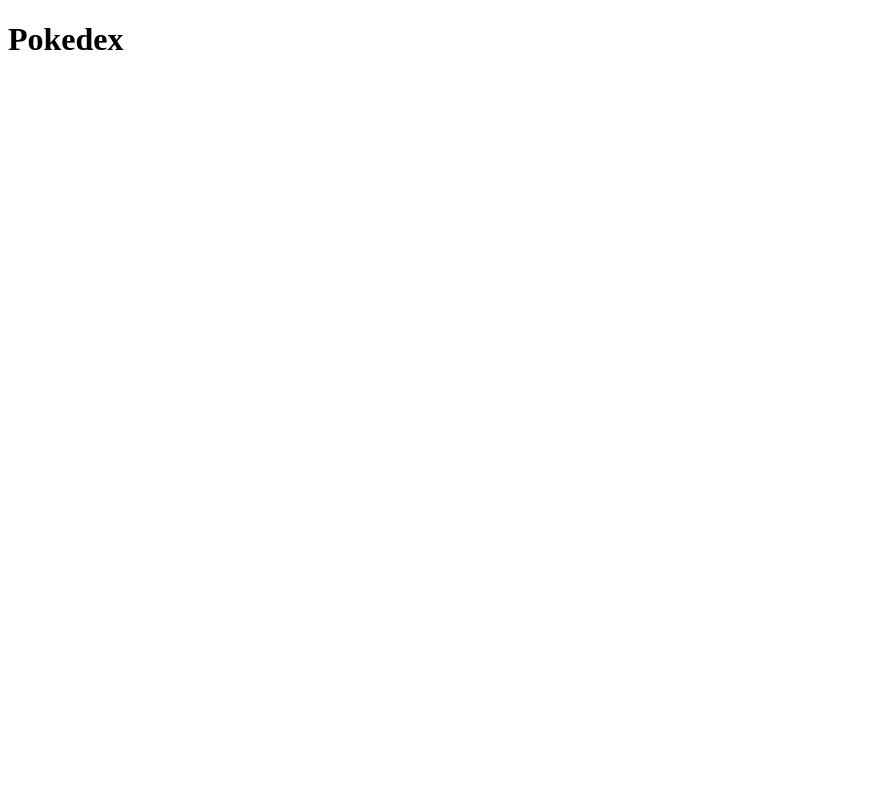
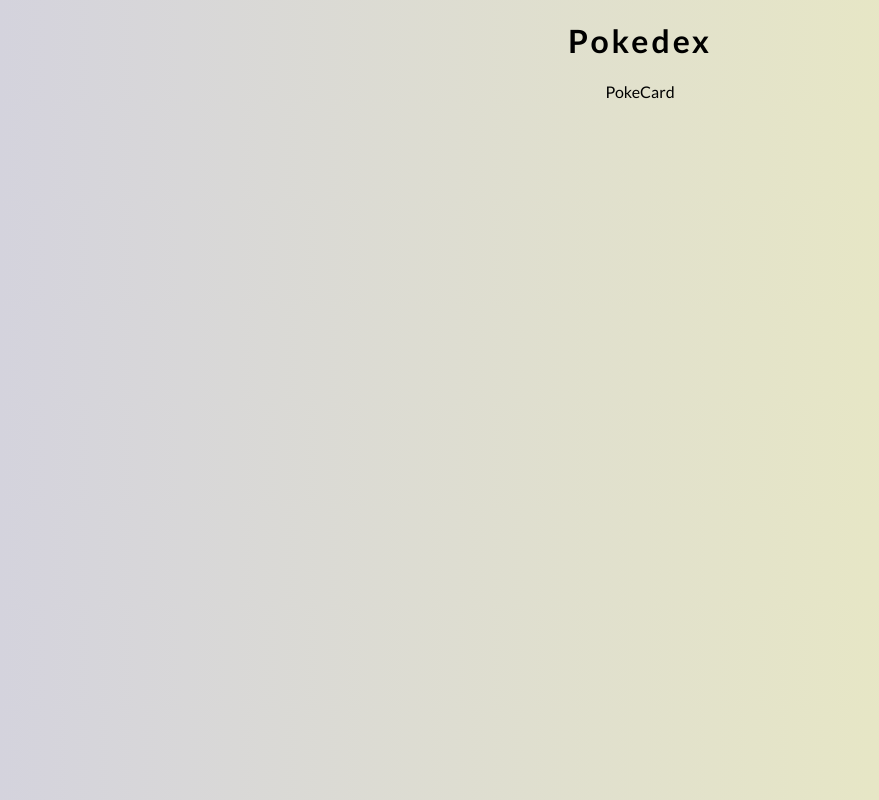
Before and after one commit to thiagomartns/pokedex-react, a React (Create React App) app: page / in a window 1280 px wide. Shown: the whole page, without its empty margins (0-879 px from the left). Built offline with nearby package versions, Linux system fonts and the light colour scheme.

Commit message:
HTML e estilos adicionados no componente raiz

```diff
--- a/src/App.jsx
+++ b/src/App.jsx
@@ -1,9 +1,12 @@
-
+import './App.scss'
 
 function App() {
   return (
     <div className="App">
       <h1>Pokedex</h1>
+      <div className="poke-container" id="pokecontainer">
+        PokeCard
+      </div>
     </div>
   );
 }
--- /dev/null
+++ b/src/App.scss
@@ -0,0 +1,30 @@
+@import './global.scss';
+
+* {
+  box-sizing: border-box;
+}
+
+body {
+  background: $background-yellow;
+  background: linear-gradient(to right, $background-gray, $background-yellow);
+  font-family: "Lato", sans-serif;
+  display: flex;
+  flex-direction: column;
+  align-items: center;
+  justify-content: center;
+  margin: 0;
+  text-align: center;
+
+  h1 {
+    letter-spacing: 3px;
+  }
+
+  .poke-container {
+    display: flex;
+    flex-wrap: wrap;
+    align-items: space-between;
+    justify-content: center;
+    margin: 0 auto;
+    max-width: 1200px;
+  }
+}
```
